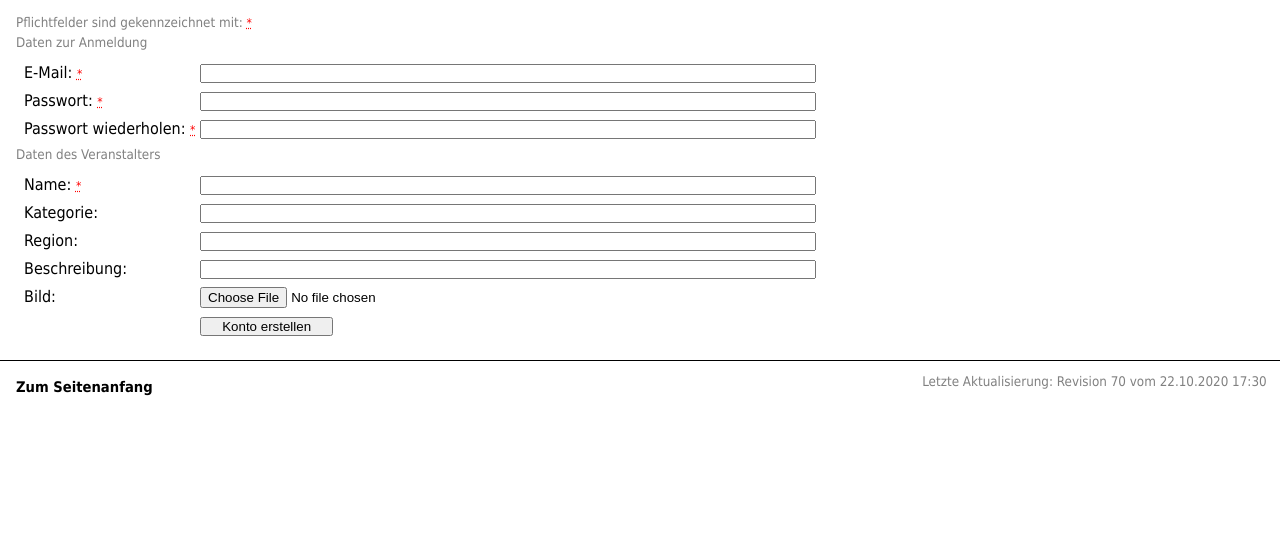
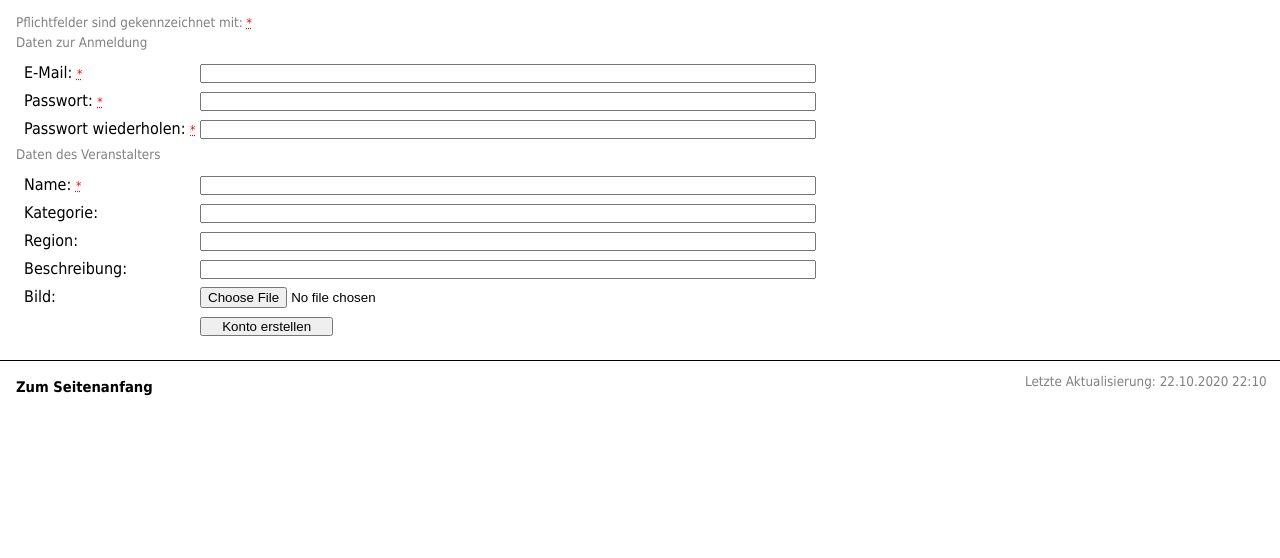
Before and after one commit to meunum/Motorsport, a PHP site: page /registrieren.php in a window 1280 px wide. Shown: the part 54-612 px from the top of the page. Run offline with PHP 8.4, Linux system fonts and the light colour scheme.

Commit message:
Update footer.php

```diff
--- a/php/footer.php
+++ b/php/footer.php
@@ -7,6 +7,6 @@
 				</ul>
 			</nav>
 			<div>
-				<legend id="footLegend">Letzte Aktualisierung: Revision 70 vom 22.10.2020 17:30</legend>
+				<legend id="footLegend">Letzte Aktualisierung: 22.10.2020 22:10</legend>
 			</div>
 		</footer>
```
